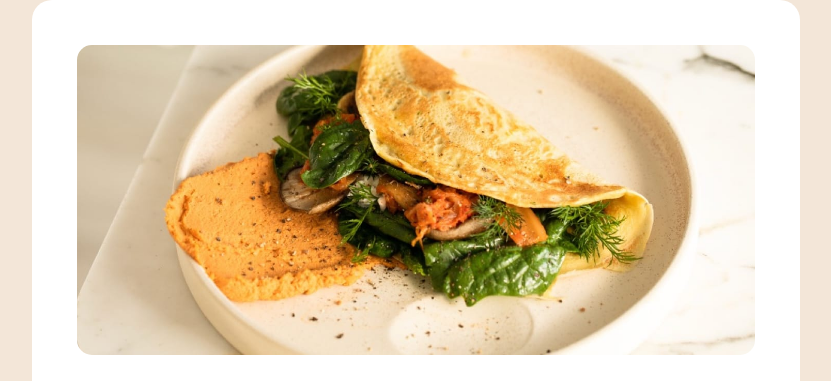
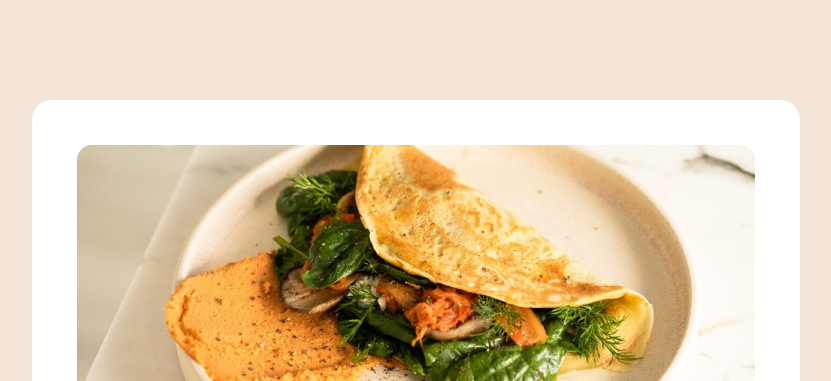
Before and after one commit to evellyne5/Recipe-page, a plain HTML site: page index.html in a window 1280 px wide. Shown: the top 381 px of the page, without its empty margins (224-1055 px from the left). Drawn offline with Linux system fonts and the light colour scheme.

Commit message:
Update style.css

```diff
--- a/style.css
+++ b/style.css
@@ -30,6 +30,7 @@ main {
     display: flex;
     flex-direction: column;
     width: 60%;
+    margin: 100px 0px;
     background-color: white;
     padding: 45px;
     border-radius: 20px;
```
